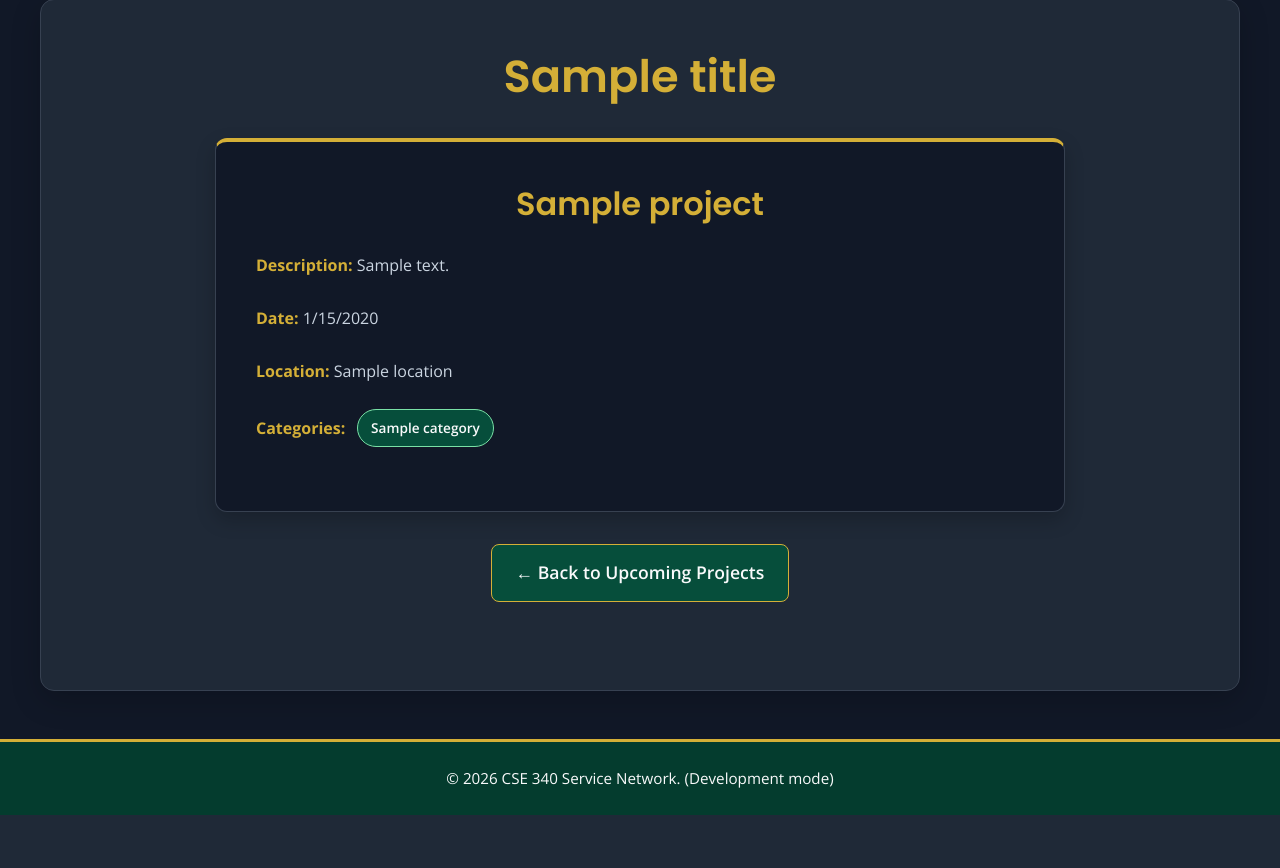
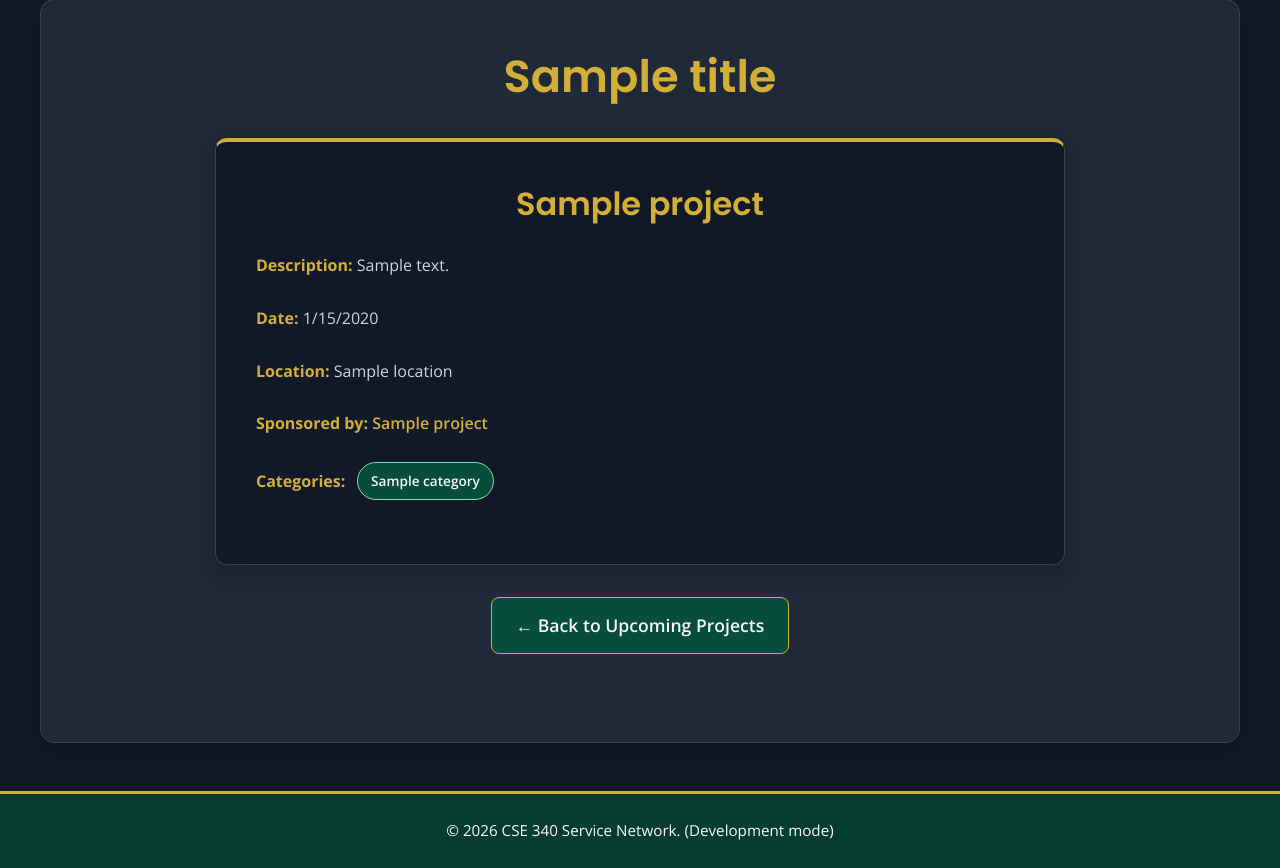
Before and after one commit to amomoh6392/cse340, a Node server app: template src/views/project.ejs in a window 1280 px wide. Shown: the part 132-1000 px from the top of the page. Before the commit the page ends 947 px from the top, so only its background shows below. Run offline with Node 20, Linux system fonts and the light colour scheme; the template is opened without the code that fills it: most values are stand-ins (such as "Sample title", 1, 10 or a date in 2020).

Commit message:
Add organization navigation links

```diff
--- a/public/css/main.css
+++ b/public/css/main.css
@@ -342,7 +342,7 @@ main p {
 
 /* Back to projects link */
 
-.projects-page > p > a {
+.projects-page > p > a ,.organization-details > p > a {
     display: inline-block;
     padding: 0.7rem 1.3rem;
     background-color: var(--primary);
@@ -353,7 +353,7 @@ main p {
     transition: background-color 0.2s ease;
 }
 
-.projects-page > p > a:hover {
+.projects-page > p > a:hover,.organization-details > p > a:hover {
     background-color: var(--accent);
     color: var(--background);
 }
@@ -860,6 +860,15 @@ footer {
   padding: 1.5rem;
   border-top: 3px solid var(--accent);
 }
+.project-details p a {
+    color: var(--accent);
+    font-weight: 600;
+    text-decoration: none;
+}
+
+.project-details p a:hover {
+    text-decoration: underline;
+}
 
 footer p {
   margin: 0;
--- a/src/views/category.ejs
+++ b/src/views/category.ejs
@@ -49,7 +49,7 @@
         </div>
 
         <p>
-            <a href="/categories">Back to All Categories</a>
+            <a href="/categories">← Back to All Categories</a>
         </p>
 
     </section>
--- a/src/views/organization.ejs
+++ b/src/views/organization.ejs
@@ -39,7 +39,11 @@
         <% } else { %>
             <p>This organization has no service projects yet.</p>
         <% } %>
+
     </section>
+    <p>
+        <a href="/organizations">← Back to Organizations</a>
+    </p>
 </main>
 
 <%- include('partials/footer') %>
--- a/src/views/project.ejs
+++ b/src/views/project.ejs
@@ -20,6 +20,13 @@
         <p>
             <strong>Location:</strong>
             <%= project.location %>
+        </p>
+
+        <p>
+            <strong>Sponsored by:</strong>
+            <a href="/organization/<%= project.organization_id %>">
+                <%= project.organization_name %>
+            </a>
         </p>
 
         <p class="project-categories">
```
